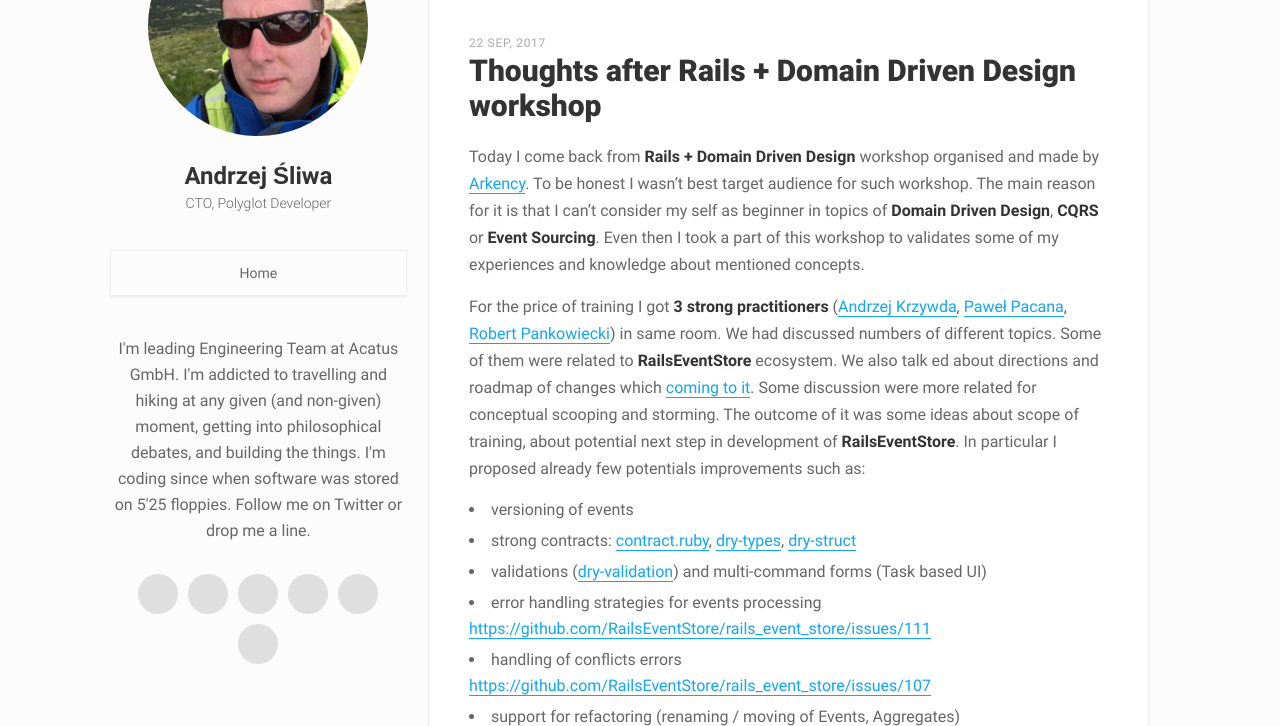
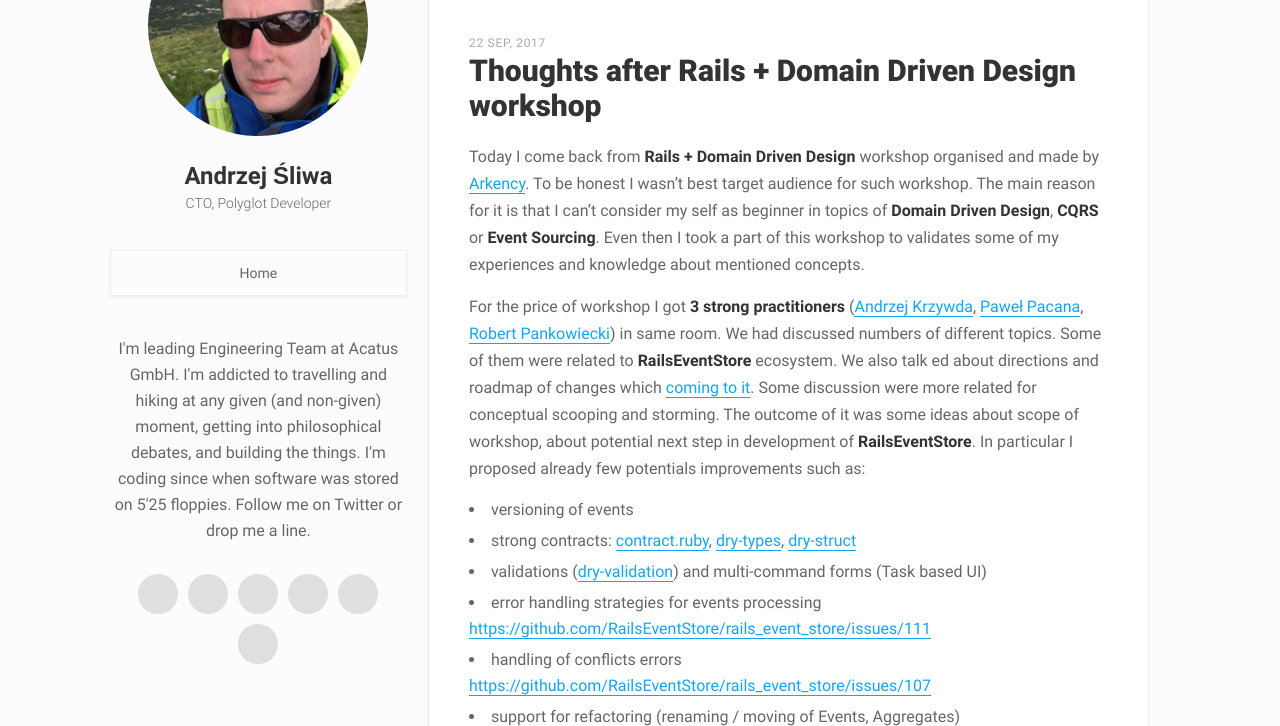
Before and after one commit to andrzejsliwa/andrzejsliwa.github.io, a Jekyll site: the page built from _posts/2017-09-22-thoughs-after-rails-domain-driven-desgin-workshop.md, in a window 1280 px wide and 900 px high, cut to the strip 174-900 px from the top of the window. Built offline with Jekyll 4.4.1, drawn with Linux system fonts in a browser that asks for light colours; comment, search, counter and statistics services are not loaded; some of the changed text lies outside the part shown.

Commit message:
small improvements

```diff
--- a/_posts/2017-09-22-thoughs-after-rails-domain-driven-desgin-workshop.md
+++ b/_posts/2017-09-22-thoughs-after-rails-domain-driven-desgin-workshop.md
@@ -9,9 +9,9 @@
 ---
 Today I come back from **Rails + Domain Driven Design** workshop organised and made by [Arkency](http://arkency.com/). To be honest I wasn’t best target audience for such workshop. The main reason for it is that I can't consider my self as beginner in topics of **Domain Driven Design**, **CQRS** or **Event Sourcing**. Even then I took a part of this workshop to validates some of my experiences and knowledge about mentioned concepts.
 
-For the price of training I got **3 strong practitioners** ([Andrzej Krzywda](https://twitter.com/andrzejkrzywda
+For the price of workshop I got **3 strong practitioners** ([Andrzej Krzywda](https://twitter.com/andrzejkrzywda
 ), [Paweł Pacana](https://twitter.com/pawelpacana), [Robert Pankowiecki](https://twitter.com/pankowecki)) in same room.
-We had discussed numbers of different topics. Some of them were related to **RailsEventStore** ecosystem. We also talk ed about directions and roadmap of changes which [coming to it](https://github.com/RailsEventStore/rails_event_store/pull/86). Some discussion were more related for conceptual scooping and storming. The outcome of it was some ideas about scope of training, about potential next step in development of **RailsEventStore**. In particular I proposed already few potentials improvements such as:
+We had discussed numbers of different topics. Some of them were related to **RailsEventStore** ecosystem. We also talk ed about directions and roadmap of changes which [coming to it](https://github.com/RailsEventStore/rails_event_store/pull/86). Some discussion were more related for conceptual scooping and storming. The outcome of it was some ideas about scope of workshop, about potential next step in development of **RailsEventStore**. In particular I proposed already few potentials improvements such as:
 
 - versioning of events
 - strong contracts: [contract.ruby](https://egonschiele.github.io/contracts.ruby/), [dry-types](http://dry-rb.org/gems/dry-types/), [dry-struct](http://dry-rb.org/gems/dry-struct/)
@@ -44,7 +44,7 @@
 
 ## Thanks
 
-Going back to the training I would like to thanks to [Andrzej Krzywda](https://twitter.com/andrzejkrzywda
+Going back to the workshop I would like to thanks to [Andrzej Krzywda](https://twitter.com/andrzejkrzywda
 ), [Paweł Pacana](https://twitter.com/pawelpacana), [Robert Pankowiecki](https://twitter.com/pankowecki) for being patien and for given time.
 
 ## Retrospection
```
